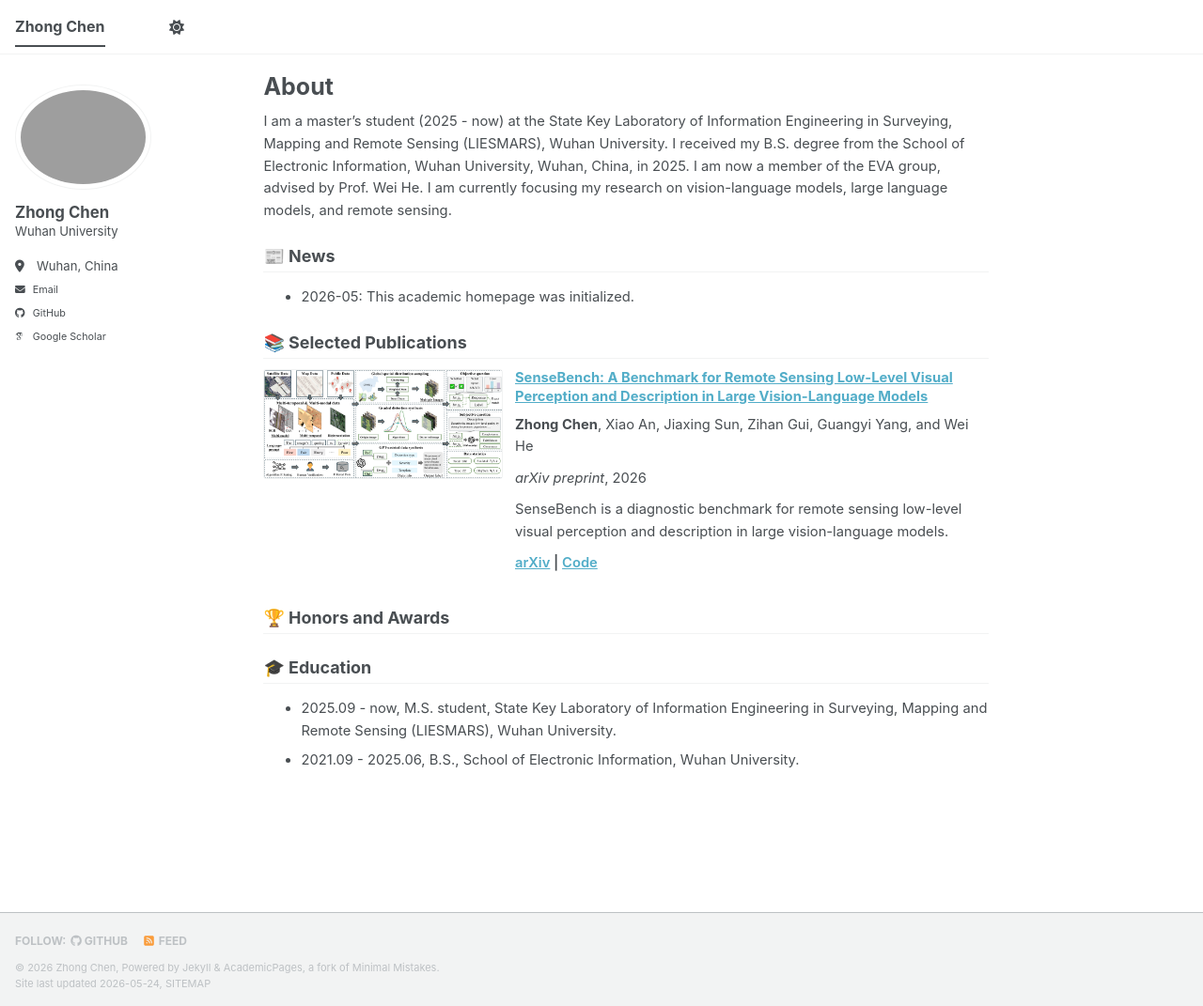
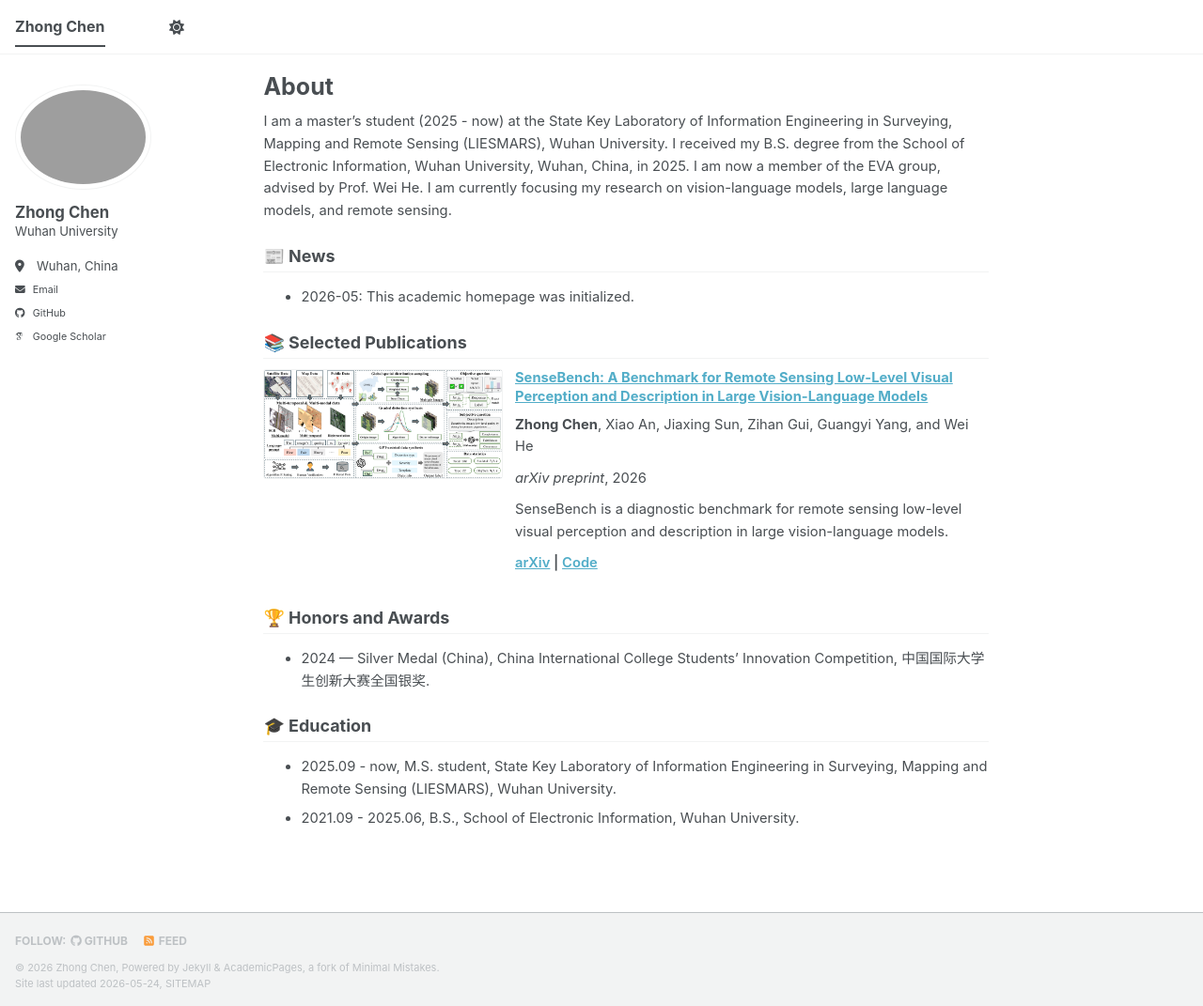
Before and after one commit to Zhong-Chenchen/ChenZhong, a Jekyll site: the page built from _pages/about.md, in a window 1280 px wide and 1071 px high. Shown: the whole window at 94% size. Built offline with Jekyll 4.4.1, drawn with Linux system fonts in a browser that asks for light colours; some web fonts are replaced; a script bundle is joined from its source files by our own code; library files that are not in the unit come from our copies.

Commit message:
Add innovation competition award

```diff
--- a/_pages/about.md
+++ b/_pages/about.md
@@ -21,7 +21,7 @@ I am a master's student (2025 - now) at the State Key Laboratory of Information
 
 🏆 Honors and Awards
 ======
-<!-- Add award items here, for example: * 2025: Award name, Institution. -->
+* 2024 — Silver Medal (China), China International College Students' Innovation Competition, 中国国际大学生创新大赛全国银奖.
 
 🎓 Education
 ======
```
